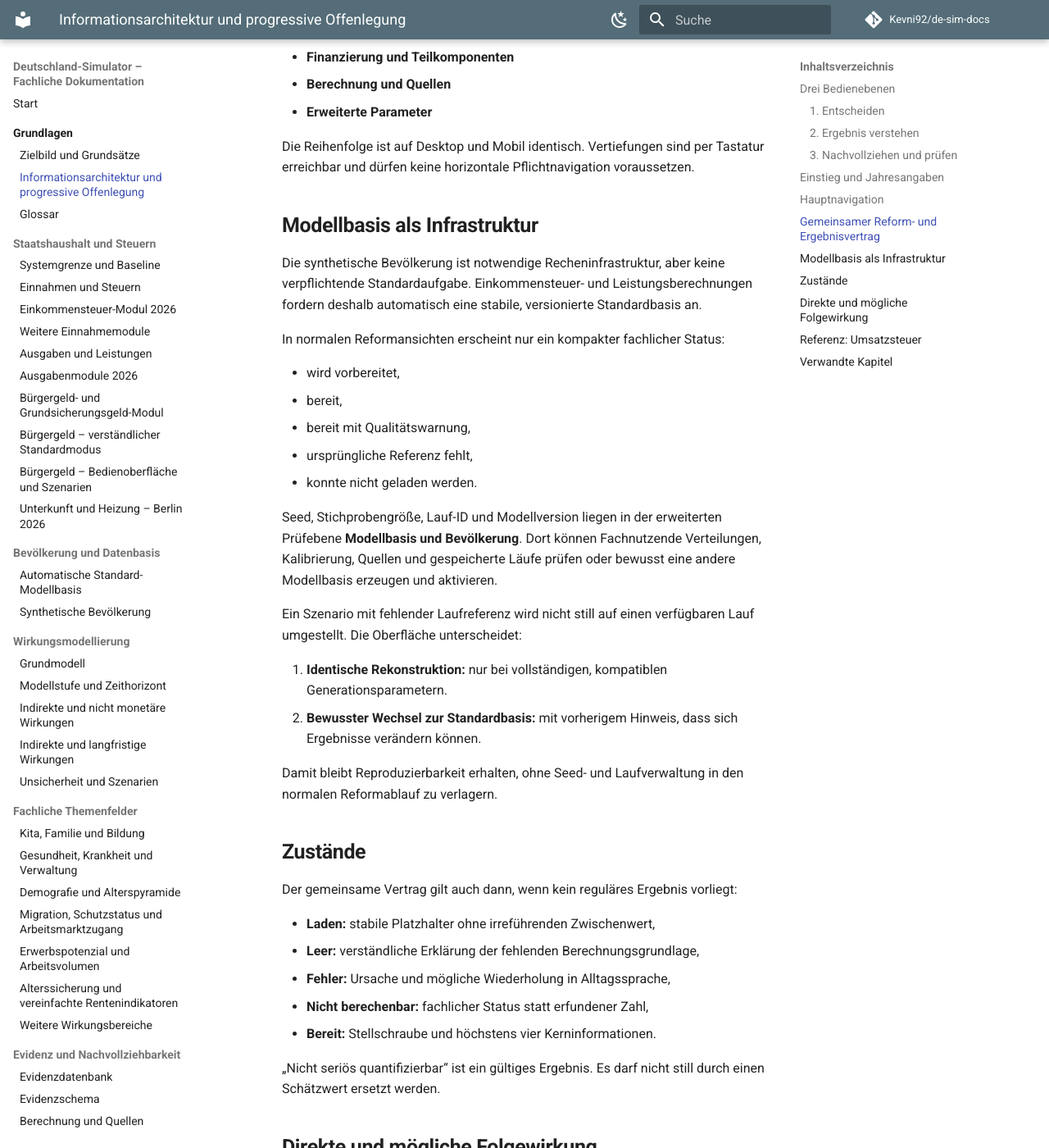
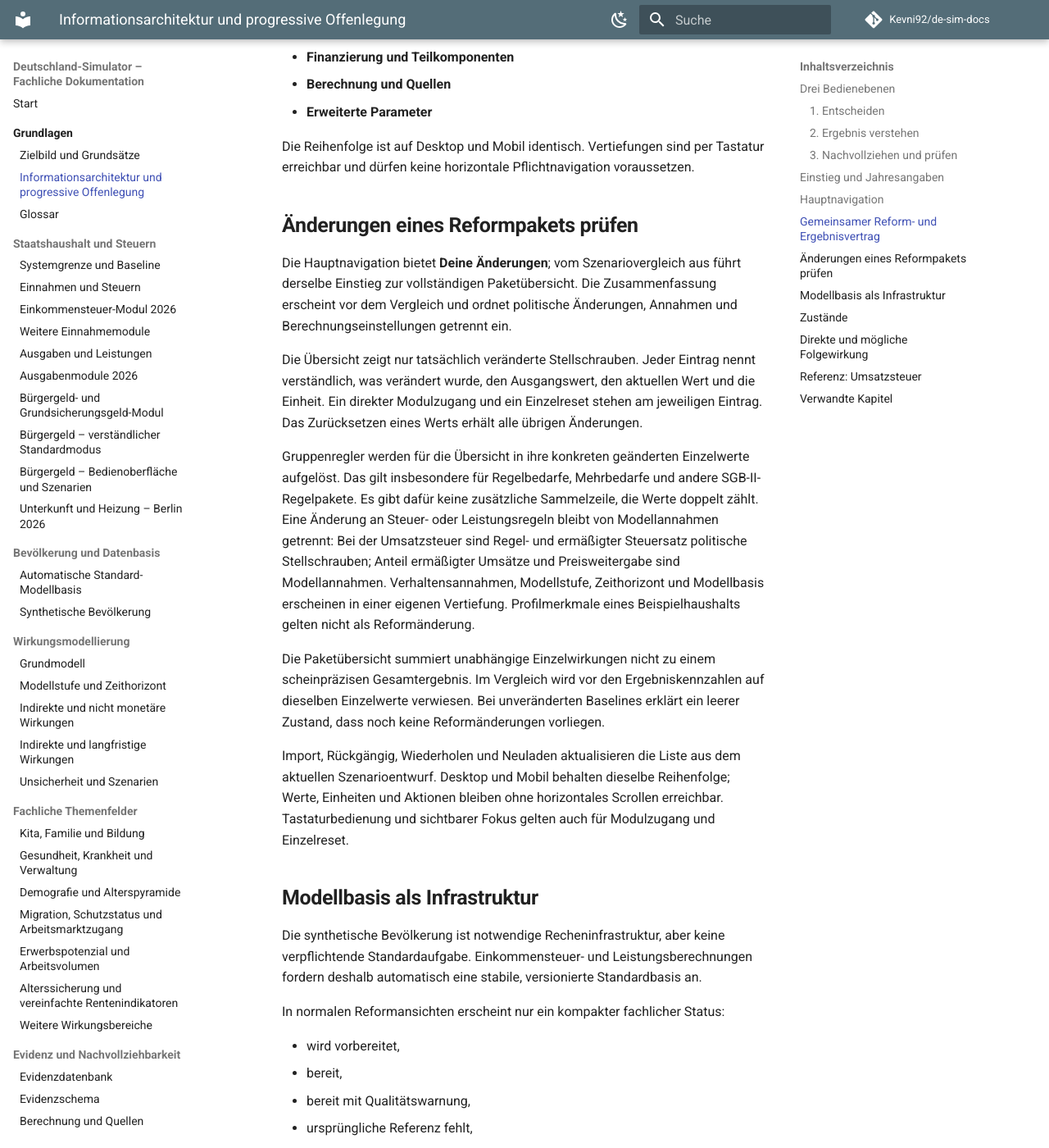
Before and after one commit to Kevni92/de-sim-docs, an MkDocs documentation site: the page built from docs/01-produkt/informationsarchitektur-und-progressive-offenlegung.md, in a window 1280 px wide and 1400 px high, scrolled down 2898 px. Shown: the whole window at 82% size. Built offline with MkDocs 1.6.1 and Material for MkDocs 9.7.7, drawn with Linux system fonts in a browser that asks for light colours; comment, search, counter and statistics services are not loaded.

Commit message:
docs: specify scenario change overview for issue 104

```diff
--- a/docs/01-produkt/informationsarchitektur-und-progressive-offenlegung.md
+++ b/docs/01-produkt/informationsarchitektur-und-progressive-offenlegung.md
@@ -86,6 +86,18 @@ Unterhalb der Kerninformationen folgen getrennte Vertiefungen:
 
 Die Reihenfolge ist auf Desktop und Mobil identisch. Vertiefungen sind per Tastatur erreichbar und dürfen keine horizontale Pflichtnavigation voraussetzen.
 
+## Änderungen eines Reformpakets prüfen
+
+Die Hauptnavigation bietet **Deine Änderungen**; vom Szenariovergleich aus führt derselbe Einstieg zur vollständigen Paketübersicht. Die Zusammenfassung erscheint vor dem Vergleich und ordnet politische Änderungen, Annahmen und Berechnungseinstellungen getrennt ein.
+
+Die Übersicht zeigt nur tatsächlich veränderte Stellschrauben. Jeder Eintrag nennt verständlich, was verändert wurde, den Ausgangswert, den aktuellen Wert und die Einheit. Ein direkter Modulzugang und ein Einzelreset stehen am jeweiligen Eintrag. Das Zurücksetzen eines Werts erhält alle übrigen Änderungen.
+
+Gruppenregler werden für die Übersicht in ihre konkreten geänderten Einzelwerte aufgelöst. Das gilt insbesondere für Regelbedarfe, Mehrbedarfe und andere SGB-II-Regelpakete. Es gibt dafür keine zusätzliche Sammelzeile, die Werte doppelt zählt. Eine Änderung an Steuer- oder Leistungsregeln bleibt von Modellannahmen getrennt: Bei der Umsatzsteuer sind Regel- und ermäßigter Steuersatz politische Stellschrauben; Anteil ermäßigter Umsätze und Preisweitergabe sind Modellannahmen. Verhaltensannahmen, Modellstufe, Zeithorizont und Modellbasis erscheinen in einer eigenen Vertiefung. Profilmerkmale eines Beispielhaushalts gelten nicht als Reformänderung.
+
+Die Paketübersicht summiert unabhängige Einzelwirkungen nicht zu einem scheinpräzisen Gesamtergebnis. Im Vergleich wird vor den Ergebniskennzahlen auf dieselben Einzelwerte verwiesen. Bei unveränderten Baselines erklärt ein leerer Zustand, dass noch keine Reformänderungen vorliegen.
+
+Import, Rückgängig, Wiederholen und Neuladen aktualisieren die Liste aus dem aktuellen Szenarioentwurf. Desktop und Mobil behalten dieselbe Reihenfolge; Werte, Einheiten und Aktionen bleiben ohne horizontales Scrollen erreichbar. Tastaturbedienung und sichtbarer Fokus gelten auch für Modulzugang und Einzelreset.
+
 ## Modellbasis als Infrastruktur
 
 Die synthetische Bevölkerung ist notwendige Recheninfrastruktur, aber keine verpflichtende Standardaufgabe. Einkommensteuer- und Leistungsberechnungen fordern deshalb automatisch eine stabile, versionierte Standardbasis an.
```
Also changed, not shown: other parts of docs/01-produkt/informationsarchitektur-und-progressive-offenlegung.md (+1 -1 lines).
